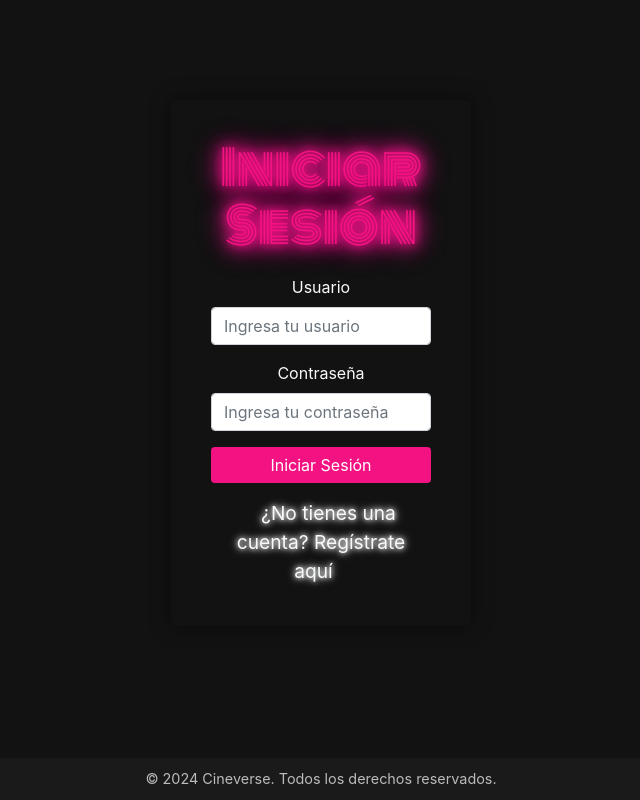
After one commit to NoeVillaTorres/Proyecto_CinePredict, a Django app: template CinePredict/templates/login/login.html in a window 1280 px wide. The commit adds this page. Shown: the whole page, without its empty margins (319-959 px from the left). Run offline with Django 5.2, Linux system fonts and the light colour scheme; the template is opened without the code that fills it, so the values that code supplies are empty; some libraries are stand-ins or nearby versions.

Commit message:
primer diseñeño login

```diff
--- a/CinePredict/settings.py
+++ b/CinePredict/settings.py
@@ -58,7 +58,7 @@ ROOT_URLCONF = "CinePredict.urls"
 TEMPLATES = [
     {
         "BACKEND": "django.template.backends.django.DjangoTemplates",
-        "DIRS": ['CinePredict/templates'],
+        "DIRS": ['CinePredict/templates', 'CinePredict/templates/login'],
         "APP_DIRS": True,
         "OPTIONS": {
             "context_processors": [
--- a/CinePredict/static/css/styles.css
+++ b/CinePredict/static/css/styles.css
@@ -74,3 +74,27 @@ footer p {
     margin: 0;
     font-size: 0.9rem;
 }
+                                /* CSS DEL LOGIN*
+
+/* Estilos para el contenedor de inicio de sesión */
+.login-container {
+    background-color: rgba(18, 18, 18, 0.9); /* Fondo ligeramente transparente */
+    border-radius: 8px;
+    padding: 40px;
+    box-shadow: 0 0 20px rgba(0, 0, 0, 0.5);
+    width: 300px; /* Ancho fijo */
+    text-align: center; /* Centrar texto */
+    margin: auto; /* Centrar contenedor */
+    margin-top: 100px; /* Espacio desde la parte superior */
+}
+
+/* Estilo para los botones */
+.btn-primary {
+    background-color: #f31282; /* Color rosa fuerte */
+    border: none; /* Sin borde */
+    transition: background-color 0.3s;
+}
+
+.btn-primary:hover {
+    background-color: #d9116e; /* Color rosa más oscuro al pasar el mouse */
+}
--- /dev/null
+++ b/CinePredict/templates/basic.html
@@ -0,0 +1,34 @@
+{% load static %}
+<!DOCTYPE html>
+<html lang="es">
+<head>
+    <meta charset="UTF-8">
+    <meta name="viewport" content="width=device-width, initial-scale=1.0">
+    <title>
+        {% block title %} {% endblock %}
+        Cinepredict
+    </title>
+    <!-- Google Fonts -->
+    <link href="https://fonts.googleapis.com/css2?family=Poppins:wght@300;400;600&display=swap" rel="stylesheet">
+    <link href="https://fonts.googleapis.com/css2?family=Monoton&display=swap" rel="stylesheet">
+    <!-- Bootstrap CSS -->
+    <link href="https://stackpath.bootstrapcdn.com/bootstrap/4.5.2/css/bootstrap.min.css" rel="stylesheet">
+    <link type="text/css" href='{% static "css/styles.css" %}', rel="stylesheet">
+</head>
+<body>
+
+    {% block content %}
+
+    {% endblock %}
+
+
+    <!-- Footer minimalista -->
+    <footer>
+        <p>&copy; 2024 Cineverse. Todos los derechos reservados.</p>
+    </footer>
+
+    <!-- Scripts de Bootstrap -->
+    <script src="https://code.jquery.com/jquery-3.5.1.slim.min.js"></script>
+    <script src="https://cdn.jsdelivr.net/npm/bootstrap@4.5.2/dist/js/bootstrap.bundle.min.js"></script>
+</body>
+</html>
--- /dev/null
+++ b/CinePredict/templates/login/login.html
@@ -0,0 +1,24 @@
+{% extends "basic.html" %}
+
+{% block title %}Login{% endblock %}
+
+{% block content %}
+<div class="login-container">
+    <h1>Iniciar Sesión</h1>
+    <form >
+
+        <div class="form-group">
+            <label for="username" class="text-light">Usuario</label>
+            <input type="text" class="form-control" id="username" name="username" placeholder="Ingresa tu usuario" required>
+        </div>
+        <div class="form-group">
+            <label for="password" class="text-light">Contraseña</label>
+            <input type="password" class="form-control" id="password" name="password" placeholder="Ingresa tu contraseña" required>
+        </div>
+        <button type="submit" class="btn btn-primary btn-block">Iniciar Sesión</button>
+    </form>
+    <div class="text-center mt-3">
+        <a href="#" class="text-light">¿No tienes una cuenta? Regístrate aquí</a>
+    </div>
+</div>
+{% endblock %}
--- a/cines/views.py
+++ b/cines/views.py
@@ -3,8 +3,3 @@ from django.shortcuts import render
 # Create your views here.
 def index(request):
     return render(request, 'index.html')
-#prueba
-#hsdjksNkdsjbdshjveProyecto_CinePredict
-#hdbhsbd
-#Moises se la come
-#noe se la come toda y aparte le gusta al muy puto
```
Also changed, not shown: CinePredict/templates/randomd.html (deleted).
